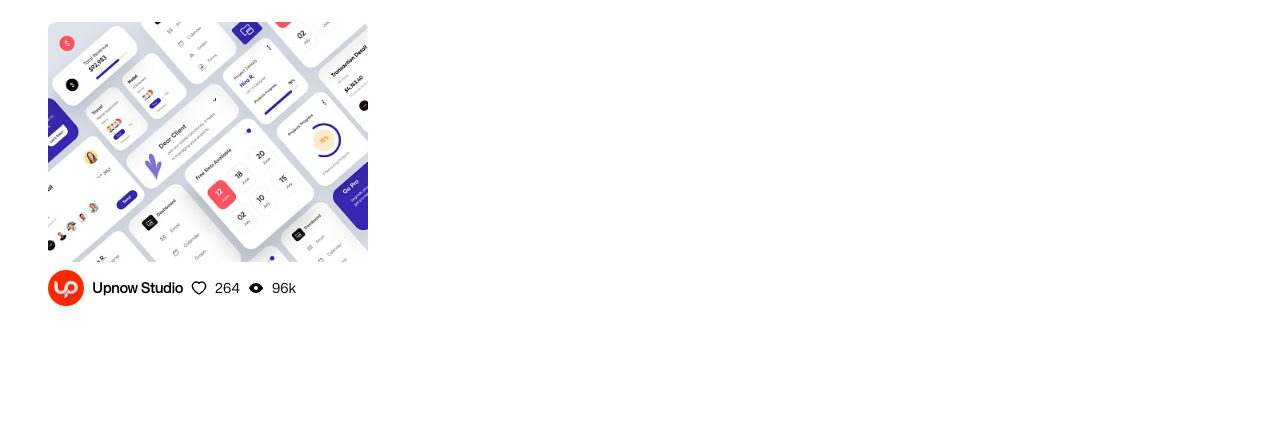
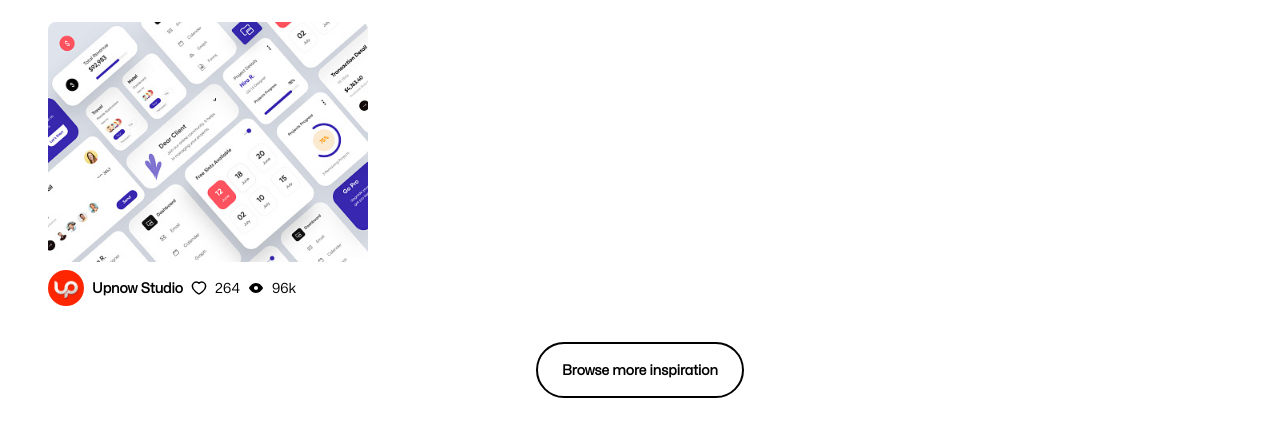
Before and after one commit to dnandi23/dribbbleclone, a website: page index.html in a window 1280 px wide. Shown: the part 3090-3526 px from the top of the page. Before the commit the page ends 3448 px from the top, so only its background shows below. Drawn offline with nearby package versions, Linux system fonts and the light colour scheme.

Commit message:
new element added as grid footer

```diff
--- a/index.html
+++ b/index.html
@@ -425,7 +425,7 @@
           </div>
         </section>
         <!-- Grid template -->
-        <section id="grid" class="relative h-fit bg-bodycolor2 py-12 px-8">
+        <section id="grid" class="relative h-fit flex flex-col items-center bg-bodycolor2 py-12 px-8">
           <!-- Grid title -->
           <h1 class="text-4xl md:text-5xl font-SourceSerif text-center font-medium mt-44">Explore inspiring designs</h1>
           <!-- Grid Container -->
@@ -931,6 +931,8 @@
                 </div>
               </div>
           </div>
+          <!-- Grid footer -->
+           <a href="#" class="text-sm font-semibold border-2 border-black rounded-full w-fit mt-8 py-4 px-6">Browse more inspiration</a>
         </section>
       </section>
   </body>
```
Also changed, not shown: css/style.css.
